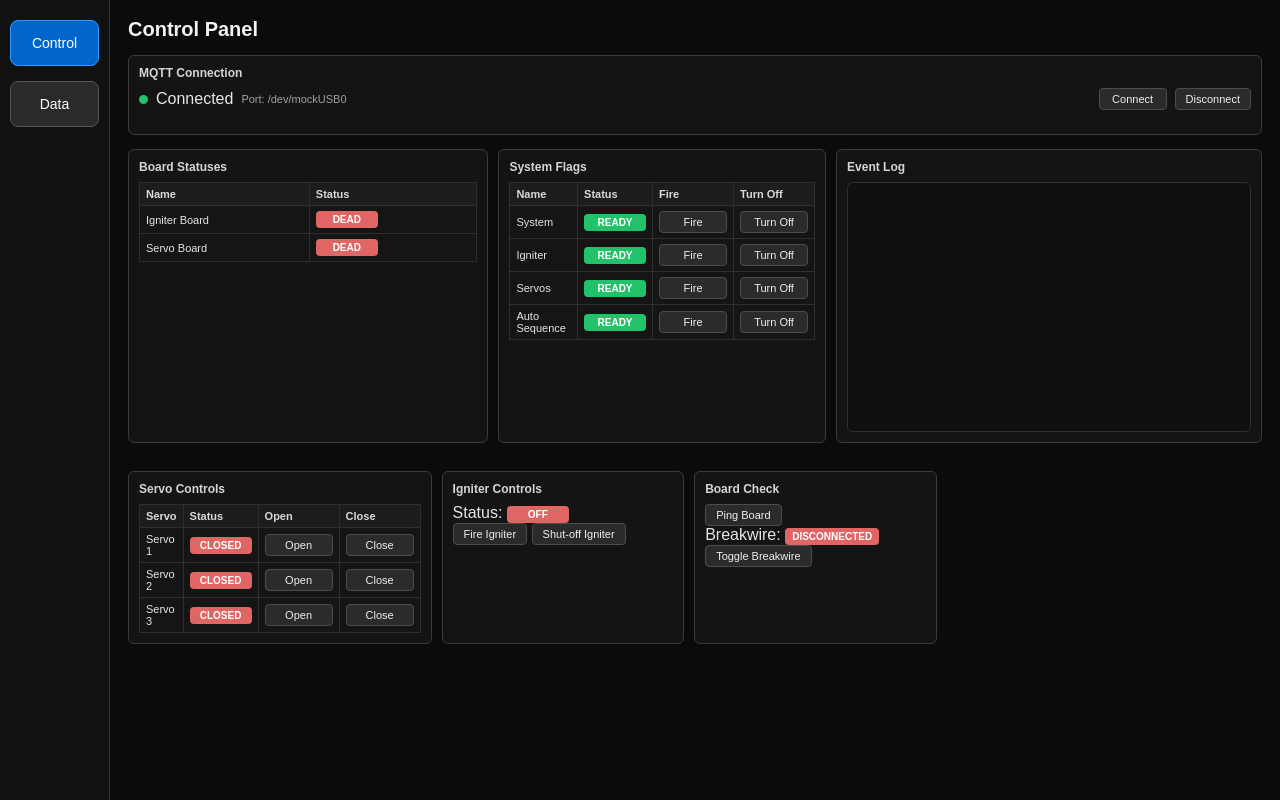
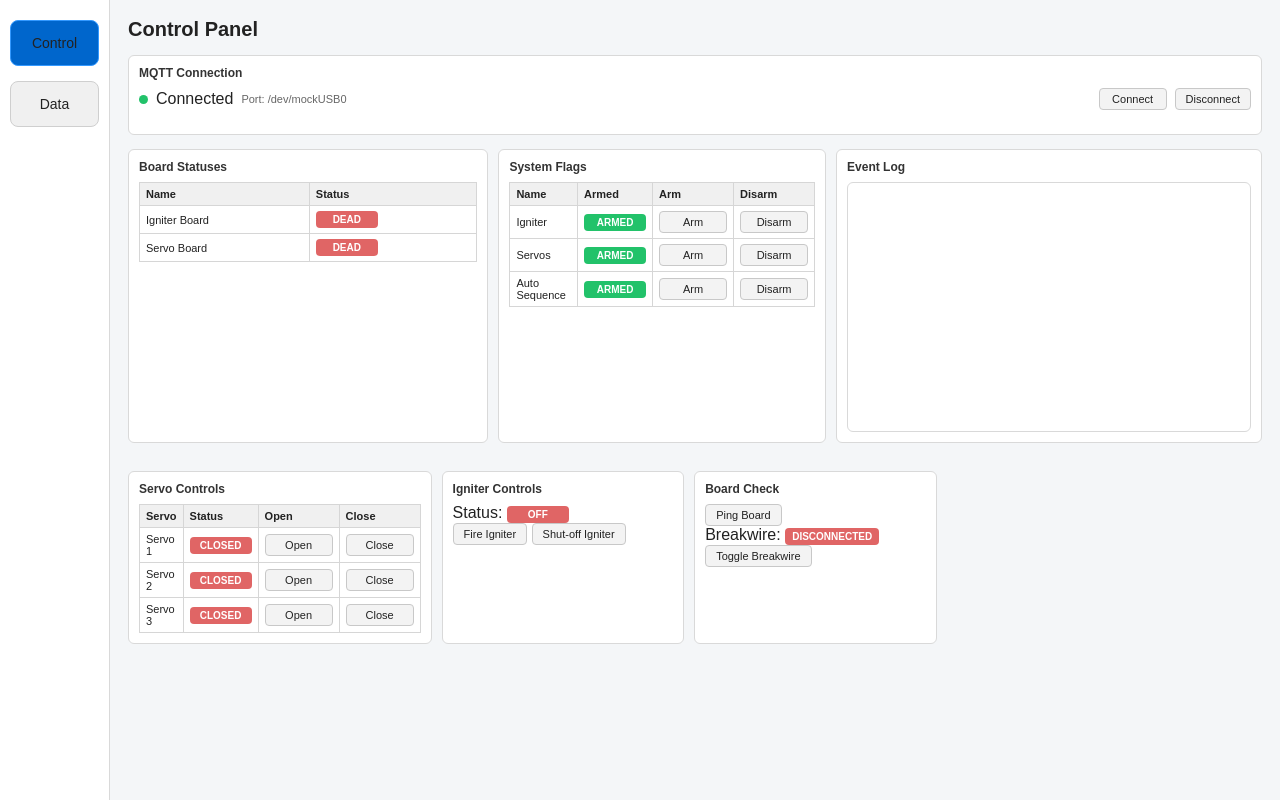
Before and after one commit to Highlander-Space-Program/daqserver, a FastAPI app: page /controls in a window 1280 px wide. Run offline with FastAPI, Linux system fonts and the light colour scheme; parts of the project's set-up code (start-up, migrations or seed data) failed here and were passed over.

Commit message:
Launch UI with servo controls, igniter panel, and light theme, and changed some captions for the ui

```diff
--- a/server/web/routes/control.py
+++ b/server/web/routes/control.py
@@ -31,7 +31,7 @@ state = {
         "Servo Board": False,
     },
     "important_status": {
-        "System": True,
+        #"System": True,
         "Igniter": True,
         "Servos": True,
         "Auto Sequence": True,
--- a/server/web/static/css/controls.css
+++ b/server/web/static/css/controls.css
@@ -6,8 +6,8 @@
 }
 
 body {
-    background-color: #0b0b0c;
-    color: #e6e6e6;
+    background-color: #f4f6f8;
+    color: #222;
     margin: 0;
     font-family: Arial, sans-serif;
 }
@@ -21,8 +21,8 @@ body {
 /* LEFT SIDEBAR */
 .sidebar {
     width: 110px;
-    background-color: #111;
-    border-right: 1px solid #333;
+    background-color: #ffffff;
+    border-right: 1px solid #d9d9d9;
     padding: 20px 10px;
     display: flex;
     flex-direction: column;
@@ -31,9 +31,9 @@ body {
 
 /* SIDEBAR BUTTONS */
 .side-btn {
-    background-color: #2a2a2a;
-    color: white;
-    border: 1px solid #555;
+    background-color: #f0f0f0;
+    color: #222;
+    border: 1px solid #cfcfcf;
     border-radius: 8px;
     padding: 14px 8px;
     cursor: pointer;
@@ -42,7 +42,7 @@ body {
 }
 
 .side-btn:hover {
-    background-color: #3a3a3a;
+    background-color: #e5e5e5;
 }
 
 .side-btn.active {
@@ -61,12 +61,12 @@ h1 {
     font-size: 20px;
     font-weight: 700;
     margin-bottom: 14px;
-    color: #f3f3f3;
+    color: #222;
 }
 
 .panel {
-    background-color: #141414;
-    border: 1px solid #3b3b3b;
+    background-color: #ffffff;
+    border: 1px solid #d9d9d9;
     border-radius: 6px;
     padding: 10px;
     margin-bottom: 14px;
@@ -75,7 +75,7 @@ h1 {
 .panel-title {
     font-size: 12px;
     font-weight: 700;
-    color: #d6d6d6;
+    color: #333;
     margin-bottom: 8px;
 }
 
@@ -108,9 +108,9 @@ h1 {
 }
 
 button {
-    background-color: #2b2b2b;
-    color: #efefef;
-    border: 1px solid #4c4c4c;
+    background-color: #f3f3f3;
+    color: #222;
+    border: 1px solid #c8c8c8;
     border-radius: 4px;
     padding: 4px 10px;
     cursor: pointer;
@@ -119,7 +119,7 @@ button {
 }
 
 button:hover {
-    background-color: #3a3a3a;
+    background-color: #e6e6e6;
 }
 
 table {
@@ -130,19 +130,20 @@ table {
 
 th,
 td {
-    border: 1px solid #2f2f2f;
+    border: 1px solid #d6d6d6;
     padding: 5px 6px;
     text-align: left;
 }
 
 th {
-    background-color: #1d1d1d;
-    color: #d9d9d9;
+    background-color: #f0f0f0;
+    color: #222;
     font-weight: 700;
 }
 
 td {
-    background-color: #151515;
+    background-color: #ffffff;
+    color: #222;
 }
 
 .status-box {
@@ -176,8 +177,8 @@ td {
 }
 
 .log-box {
-    background-color: #101010;
-    border: 1px solid #303030;
+    background-color: #ffffff;
+    border: 1px solid #d9d9d9;
     border-radius: 6px;
     min-height: 250px;
     max-height: 250px;
@@ -185,7 +186,7 @@ td {
     padding: 8px;
     font-size: 11px;
     white-space: pre-line;
-    color: #d8d8d8;
+    color: #222;
 }
 
 .sensor-table td:first-child,
@@ -195,7 +196,7 @@ td {
 
 .subtitle {
     font-size: 11px;
-    color: #a1a1a1;
+    color: #666;
 }
 
 @media (max-width: 1200px) {
--- a/server/web/static/js/controls.js
+++ b/server/web/static/js/controls.js
@@ -43,9 +43,9 @@ function renderImportant(items) {
         body.innerHTML += `
             <tr>
                 <td>${name}</td>
-                <td><span class="status-box ${armed ? "green" : "red"}">${armed ? "READY" : "OFF"}</span></td>
-                <td><button onclick="armStatus('${name}')">Fire</button></td>
-                <td><button onclick="abortStatus('${name}')">Turn Off</button></td>
+                <td><span class="status-box ${armed ? "green" : "red"}">${armed ? "ARMED" : "DISARMED"}</span></td>
+                <td><button onclick="armStatus('${name}')">Arm</button></td>
+                <td><button onclick="abortStatus('${name}')">Disarm</button></td>
             </tr>
         `;
     });
--- a/server/web/templates/controls.html
+++ b/server/web/templates/controls.html
@@ -62,9 +62,9 @@
                         <thead>
                             <tr>
                                 <th>Name</th>
-                                <th>Status</th>
-                                <th>Fire</th>
-                                <th>Turn Off</th>
+                                <th>Armed</th>
+                                <th>Arm</th>
+                                <th>Disarm</th>
                             </tr>
                         </thead>
                         <tbody id="important-status-body"></tbody>
```
